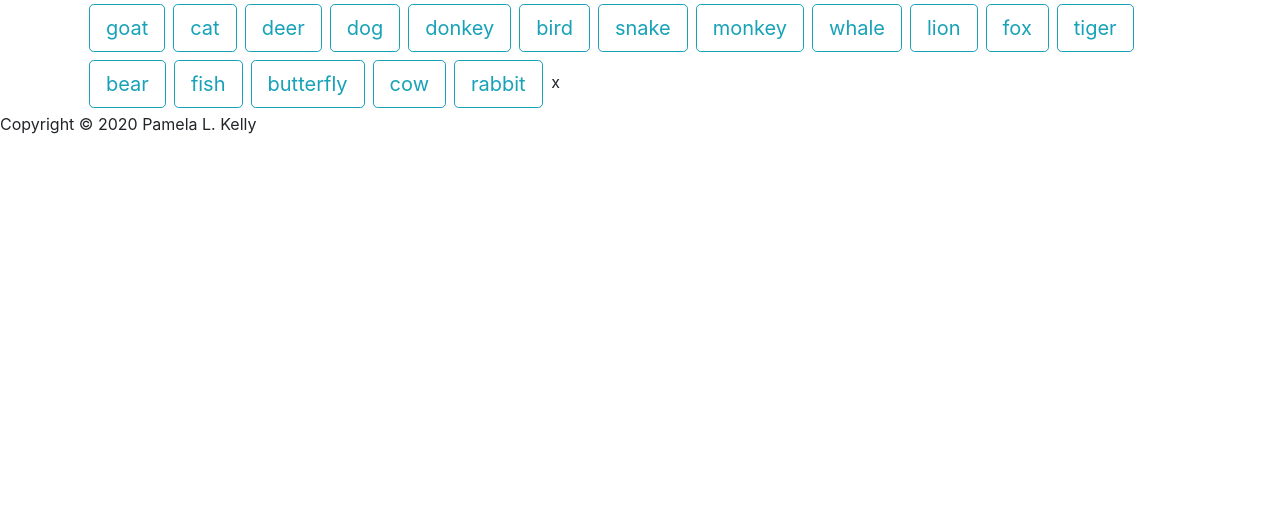
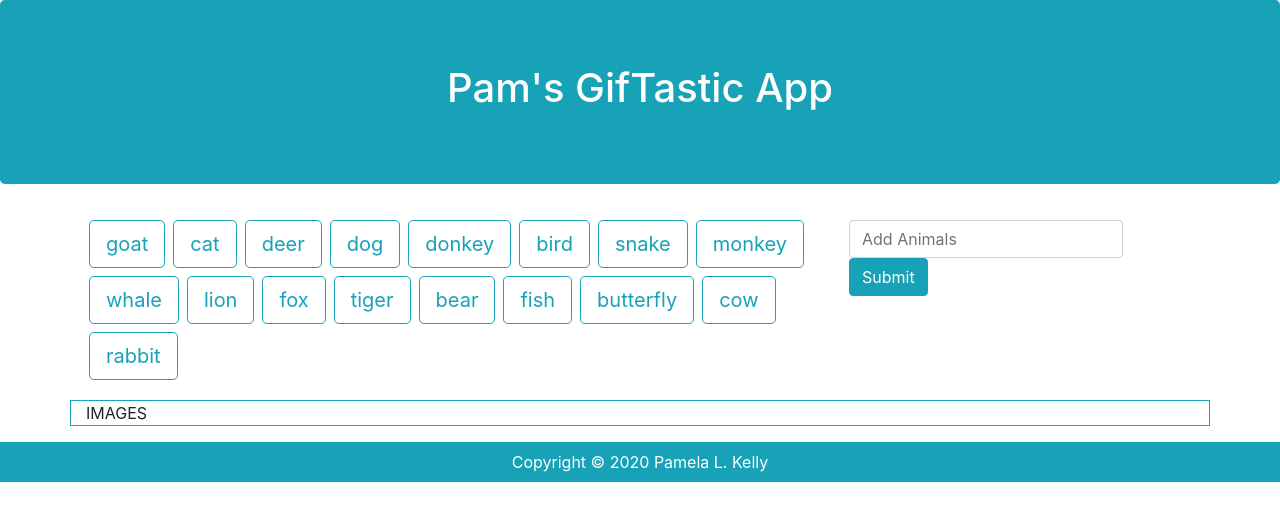
Before and after one commit to PLKGIT/giphy, a plain HTML site: page index.html in a window 1280 px wide. Drawn offline with nearby package versions, Linux system fonts and the light colour scheme.

Commit message:
Created the basic UI for index.html.

```diff
--- a/index.html
+++ b/index.html
@@ -1,5 +1,6 @@
 <!DOCTYPE html>
 <html lang="en">
+
 <head>
     <meta charset="UTF-8">
     <meta name="viewport" content="width=device-width, initial-scale=1.0">
@@ -18,23 +19,34 @@
     <link rel="stylesheet" type="text/css" href="assets/css/style.css">
 
 </head>
+
 <body>
 
-    <header>
-
+    <header class="jumbotron bg-info text-center text-white">
+        <h1>Pam's GifTastic App</h1>
     </header>
 
     <main>
-
         <div class="container">
-            <span id="buttons">y</span>
-
-            <span id="images">x</span>
-
+            <div class="row">
+                <div class="col-8" id="buttons">
+                </div>
+                <div class="col-4 pb-2">
+                    <form class="form-inline m-1">
+                        <input type="text" class="form-control" id="add_button" placeholder="Add Animals">&nbsp;
+                        <button type="submit" class="btn btn-info">Submit</button>
+                    </form>
+                </div>
+            </div>
+            <div class="row" id="images">
+                <div class="col-12 border border-info my-3">
+                    IMAGES
+                </div>
+            </div>
         </div>
     </main>
 
-    <footer>
+    <footer class="text-center bg-info text-white p-2">
         <div id="copyright">Copyright &copy; 2020 Pamela L. Kelly</div>
     </footer>
 
@@ -46,5 +58,7 @@
         type="text/javascript"></script>
     <!--My JavaScript file -->
     <script src="assets/javascript/app.js" type="text/javascript"></script>
+
 </body>
+
 </html>
```
